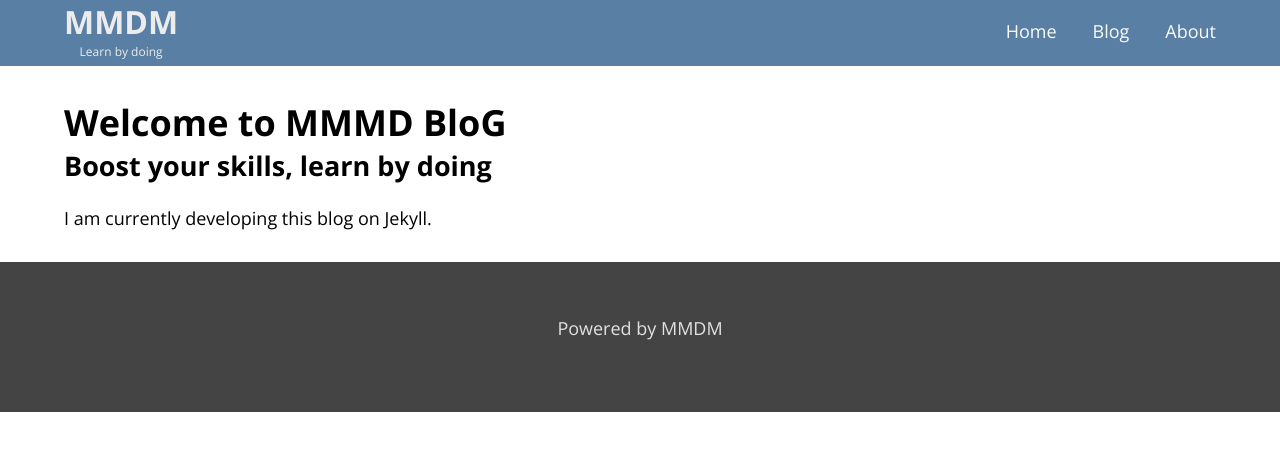
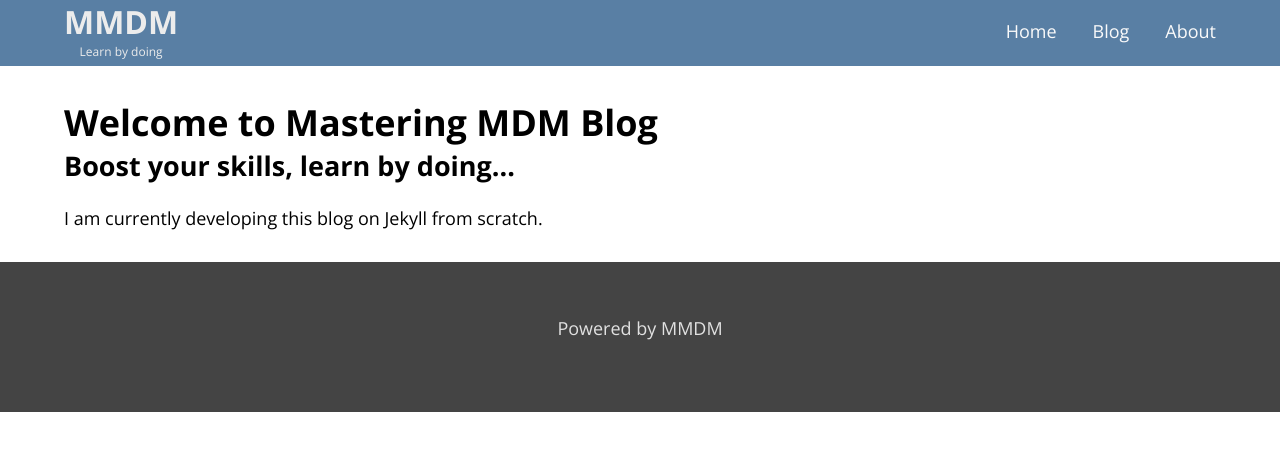
Before and after one commit to jays1ngh/jays1ngh.github.io, a Jekyll site: the page built from index.html, in a window 1280 px wide. Shown: the top 451 px of the page. Built offline with Jekyll 4.4.1, drawn with Linux system fonts in a browser that asks for light colours.

Commit message:
updated home content

```diff
--- a/_layouts/home.html
+++ b/_layouts/home.html
@@ -14,9 +14,9 @@
 
     <main>
 <div class="container intro">
-    <h1>Welcome to MMMD BloG</h1>
-    <h2>Boost your skills, learn by doing</h2>
-    <p>I am currently developing this blog on Jekyll. </p>
+    <h1>Welcome to Mastering MDM Blog</h1>
+    <h2>Boost your skills, learn by doing...</h2>
+    <p>I am currently developing this blog on Jekyll from scratch.</p>
 </div>
     </main>
 
```
